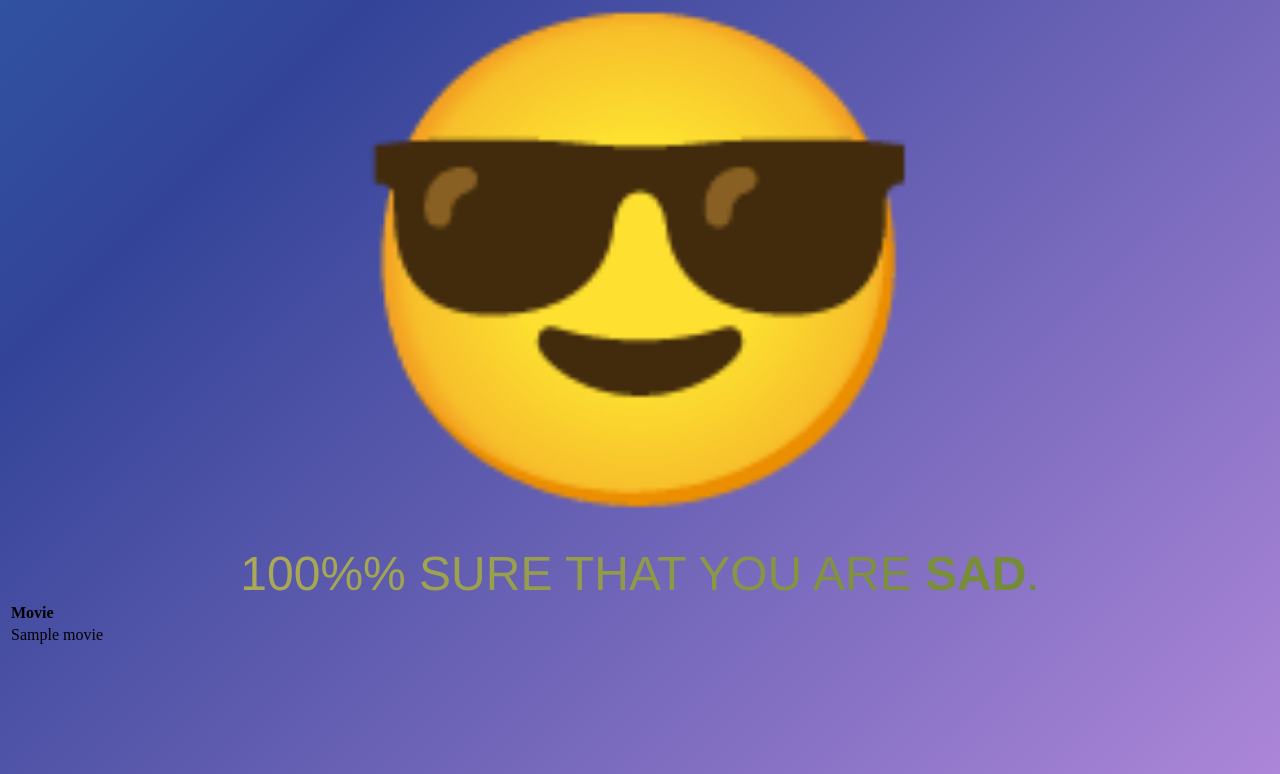
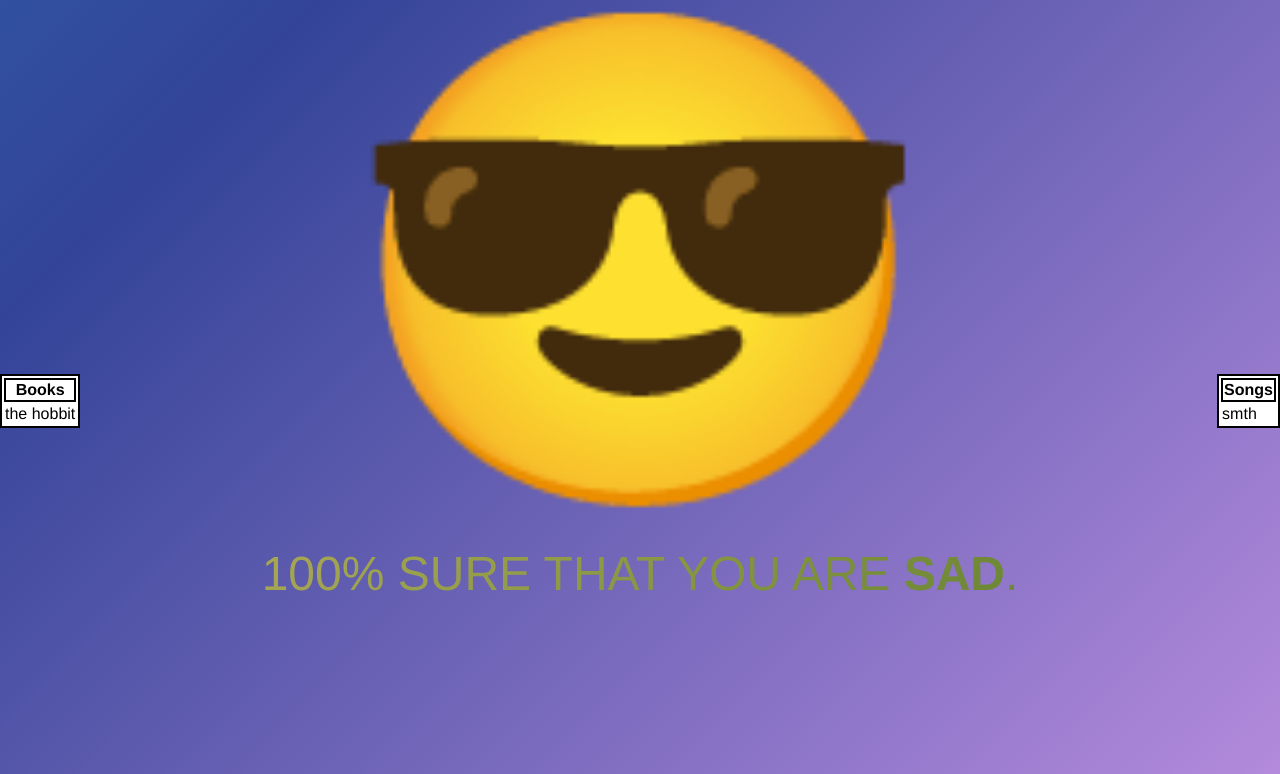
Before and after one commit to Reaper-1709/Showcasing-2024-25-SPS, a Flask app: template emotions-ai/AI/templates/index.html in a window 1280 px wide. Shown: the part 26-800 px from the top of the page. Run offline with Flask 3, Linux system fonts and the light colour scheme; the template is opened without the code that fills it: most values are stand-ins (such as "Sample title", 1, 10 or a date in 2020); data that the repository does not hold is empty.

Commit message:
tables for recommendation now work properly (a bit, at the least). i am tired

```diff
--- a/emotions-ai/AI/static/index.css
+++ b/emotions-ai/AI/static/index.css
@@ -1,14 +1,37 @@
-#movies {
-		vertical-align: middle;
-		text-align: left;
-		height: 100%;
+#books {
+/*	position: absolute;
+	top: 50%;
+	float: left;
+	vertical-align: middle;
+	text-align: left;
+	height: 100%;*/
+		position: absolute;
+		top: 50%;
+		display: flex;
+		align-items: center;
+		left: 0;
 }
 
 #songs {
+/*		position: absolute;
+		top: 50%;
+		float: right;
 		vertical-align: middle;
 		text-align: right;
-		height: 100%;
+		height: 100%;*/
+		position: absolute;
+		top: 50%;
+		display: flex;
+		align-items: center;
+		right: 0;
 }
+
+table, tr, th {
+		font-family: "Helvetica";
+		border: 2px solid black;
+		background-color: white;
+}
+
 #emoji {
 		width:100%;
 		height: 100%;
--- a/emotions-ai/AI/templates/index.html
+++ b/emotions-ai/AI/templates/index.html
@@ -14,8 +14,8 @@
 				<div id="emoji"></div>
 		</center>
 
-		<div id="movies" hx-get="{{url_for('get_songs')}}" hx-trigger="every 0.3s" hx-target=".movtable" hx-swap="outerHTML">
-				<table class="movtable">
+		<div id="books" hx-get="{{url_for('get_books')}}" hx-trigger="every 0.3s" hx-target="#booktable" hx-swap="outerHTML">
+				<table id="booktable">
 						<thead>
 								<tr>
 										<th>Movie</th>
@@ -30,5 +30,23 @@
 						</tbody>
 				</table>
 		</div>
+
+		<div id="songs" hx-get="{{url_for('get_songs')}}" hx-trigger="every 0.3s" hx-target="#songtable" hx-swap="outerHTML">
+				<table id="songtable">
+						<thead>
+								<tr>
+										<th>Movie</th>
+								</tr>
+						</thead>
+						<tbody>
+								{% for movie in movies %}
+								<tr>
+										<td>{{movie}}</td>
+								</tr>
+								{% endfor %}
+						</tbody>
+				</table>
+		</div>
+
 </body>
 </html>
--- a/emotions-ai/AI/web_server.py
+++ b/emotions-ai/AI/web_server.py
@@ -7,16 +7,17 @@ app: Flask = Flask(__name__)
 global_variables: Dict[str, str] = {'emoji': '😎',
                          # instead of using the problematic flask.g, (for global variables), a dict
                                     'emotion': 'sad',
-                                    'surety': '100%',  # is 1000x better.
+                                    'surety': '100',  # is 1000x better.
                                     'no_face': 'False',
                                     }
 
-songs: Dict[str, List[str]] = {'sad': ['arijit singh']}
+books: Dict[str, List[str]] = {'sad': ['the hobbit']}
+songs: Dict[str, List[str]] = {'sad': ['smth']}
 
 @app.route('/')
 def home() -> str:
     """Renders the main homepage (index.html) with the specified emoji"""
-    return render_template('index.html', emoji=global_variables['emoji'], movies=global_variables['movies'])
+    return render_template('index.html', emoji=global_variables['emoji'], )
 
 
 @app.route('/set_emoji', methods=['POST'])
@@ -42,12 +43,21 @@ def get_emoji() -> str:
         f"{global_variables['surety']}% sure that you are <span class='emotion'>" \
         f"{global_variables['emotion']}</span>.</span>"
 
+@app.route('/get_books', methods=['GET'])
+def get_books() -> str:
+    return tablize(content=books[global_variables['emotion']], html_id='booktable', title='Books')
+
 @app.route('/get_songs', methods=['GET'])
 def get_songs() -> str:
-    pass
+    return tablize(content=songs[global_variables['emotion']], html_id='songtable', title='Songs')
 
-def tablize(content: List[str], html_class: str) -> str:
-    fin_str: str = f'<table class="{html_class}>'
+def tablize(content: List[str], html_id: str, title: str) -> str:
+    fin_str: str = f'''<table id="{html_id}"><thead><tr><th>{title}</th></tr></thead><tbody>'''
+    for el in content:
+        fin_str += f'''<tr><td>{el}</td></tr>'''
+        continue
+    fin_str += '''</tbody></table>'''
+    return fin_str
 
 
 
```
